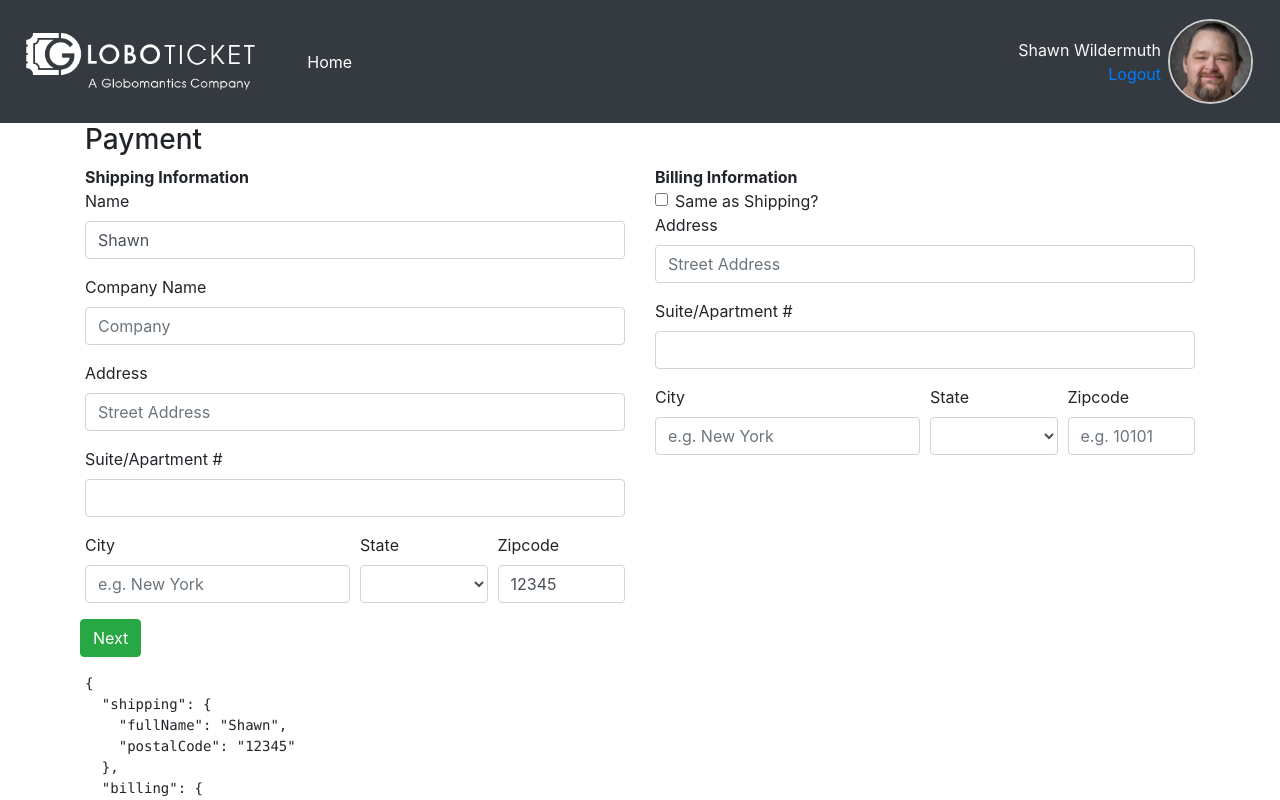
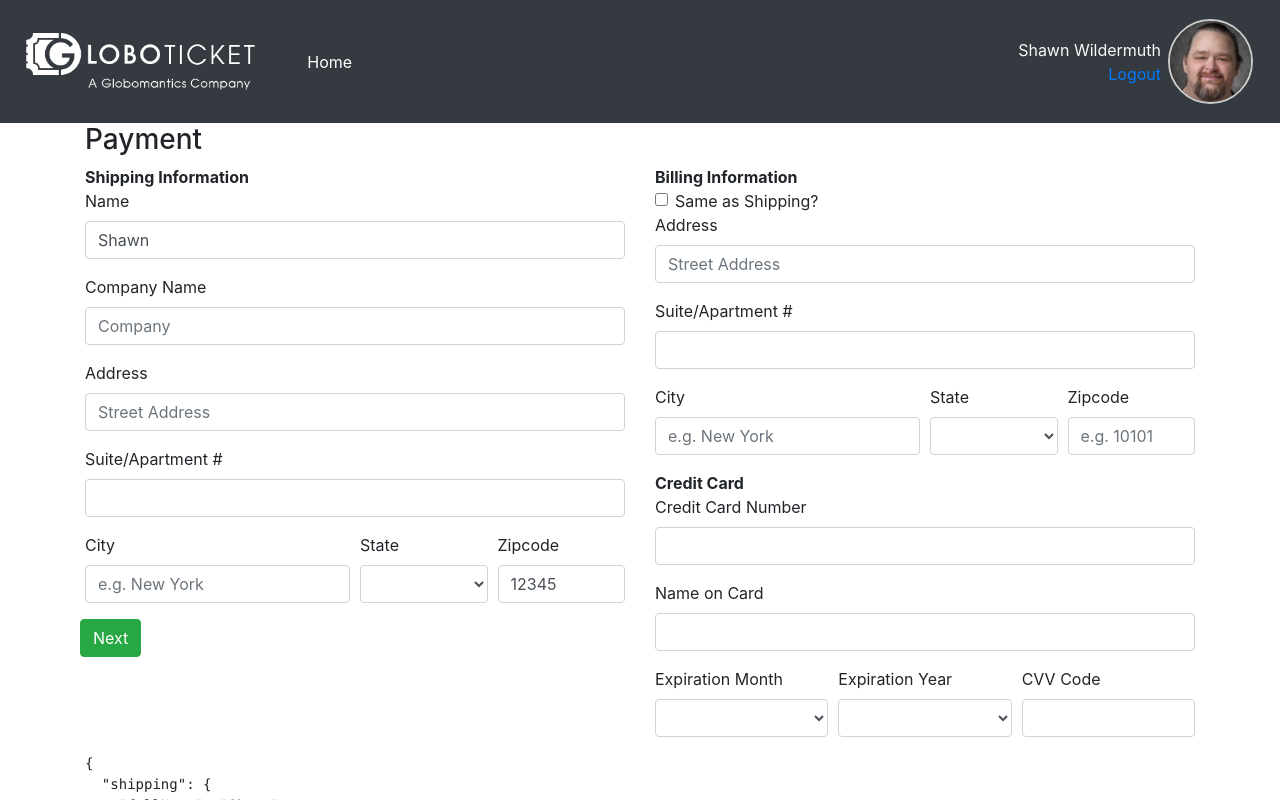
Before and after one commit to leogiraldimg/building_forms_with_vue, a Vue app in the folder vue-forms/: page / in a window 1280 px wide. Shown: the top 800 px of the page. Built offline with nearby package versions, Linux system fonts and the light colour scheme.

Commit message:
feat: includes finalizing the form

```diff
--- a/vue-forms/src/App.vue
+++ b/vue-forms/src/App.vue
@@ -164,6 +164,55 @@
               />
             </div>
           </div>
+          <div><strong>Credit Card</strong></div>
+          <div class="form-group">
+            <label for="ccNumber">Credit Card Number</label>
+            <input
+              type="text"
+              class="form-control"
+              v-model="payment.creditcard.number"
+              id="ccNumber"
+            />
+          </div>
+          <div class="form-group">
+            <label for="nameOnCard">Name on Card</label>
+            <input
+              type="text"
+              class="form-control"
+              v-model="payment.creditcard.nameOnCard"
+              id="nameOnCard"
+            />
+          </div>
+          <div class="form-row">
+            <div class="form-group col-md-4">
+              <label for="expirationMonth">Expiration Month</label>
+              <select
+                v-model="payment.creditcard.expirationMonth"
+                class="form-control"
+              >
+                <option v-for="m in months" :key="m.number" :value="m.number">{{
+                  m.name
+                }}</option>
+              </select>
+            </div>
+            <div class="form-group col-md-4">
+              <label for="expirationYear">Expiration Year</label>
+              <select
+                v-model="payment.creditcard.expirationYear"
+                class="form-control"
+              >
+                <option v-for="y in years" :key="y" :value="y">{{ y }}</option>
+              </select>
+            </div>
+            <div class="form-group col-md-4">
+              <label for="cvv">CVV Code</label>
+              <input
+                v-model="payment.creditcard.cvv"
+                class="form-control"
+                id="cvv"
+              />
+            </div>
+          </div>
         </div>
       </div>
     </form>
@@ -176,6 +225,7 @@
 <script>
 import { ref, computed, watch } from "vue";
 import states from "@/lookup/states";
+import months from "@/lookup/months";
 import formatters from "@/formatters";
 
 export default {
@@ -188,6 +238,7 @@ export default {
       billing: {
         sameAsShipping: false,
       },
+      creditcard: {},
     });
 
     const error = ref("");
@@ -226,6 +277,8 @@ export default {
       }
     );
 
+    const years = Array.from({ length: 10 }, (_, i) => i + 2020);
+
     return {
       payment,
       states,
@@ -233,6 +286,8 @@ export default {
       ...formatters,
       zipcode,
       error,
+      months,
+      years,
     };
   },
 };
```
